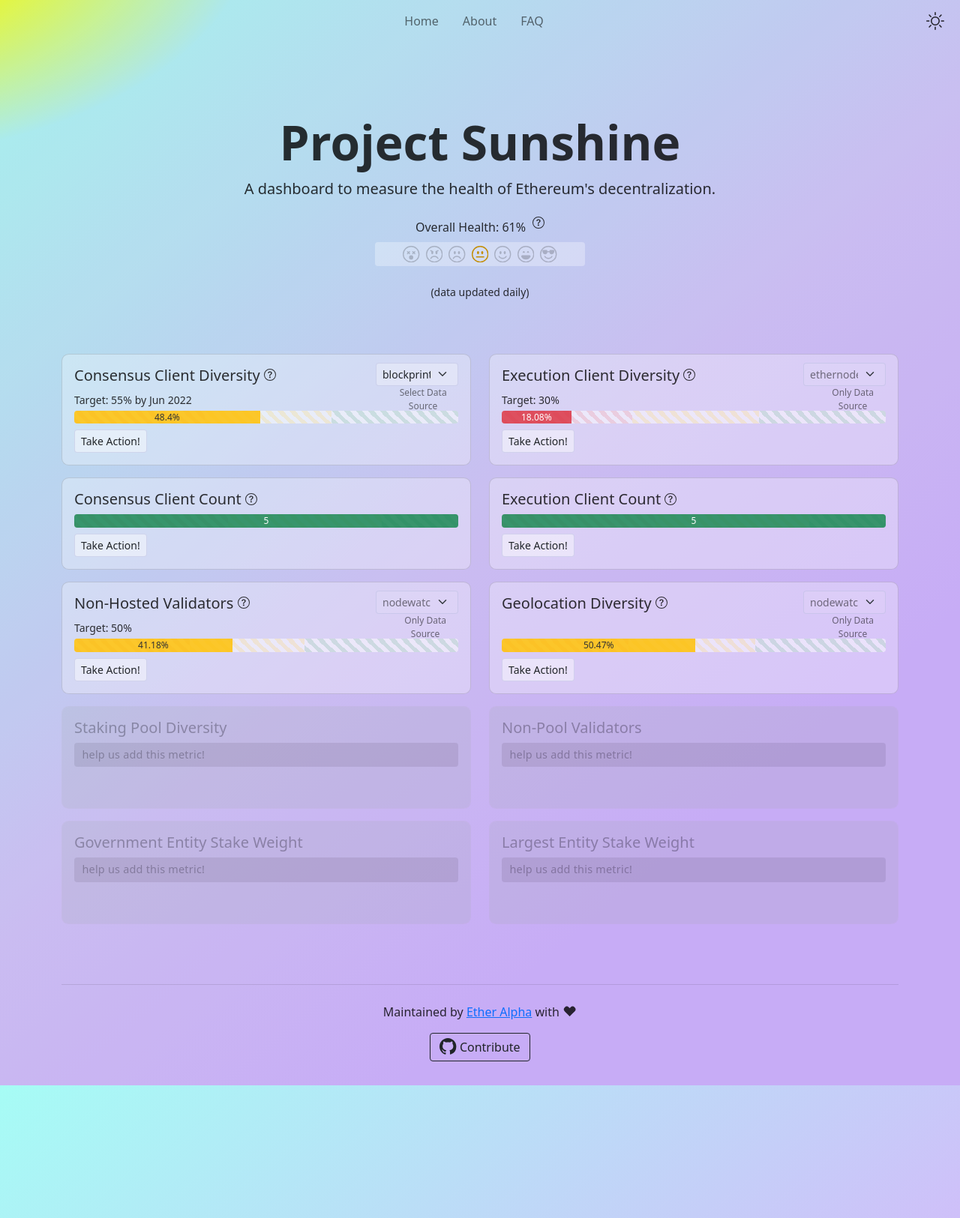
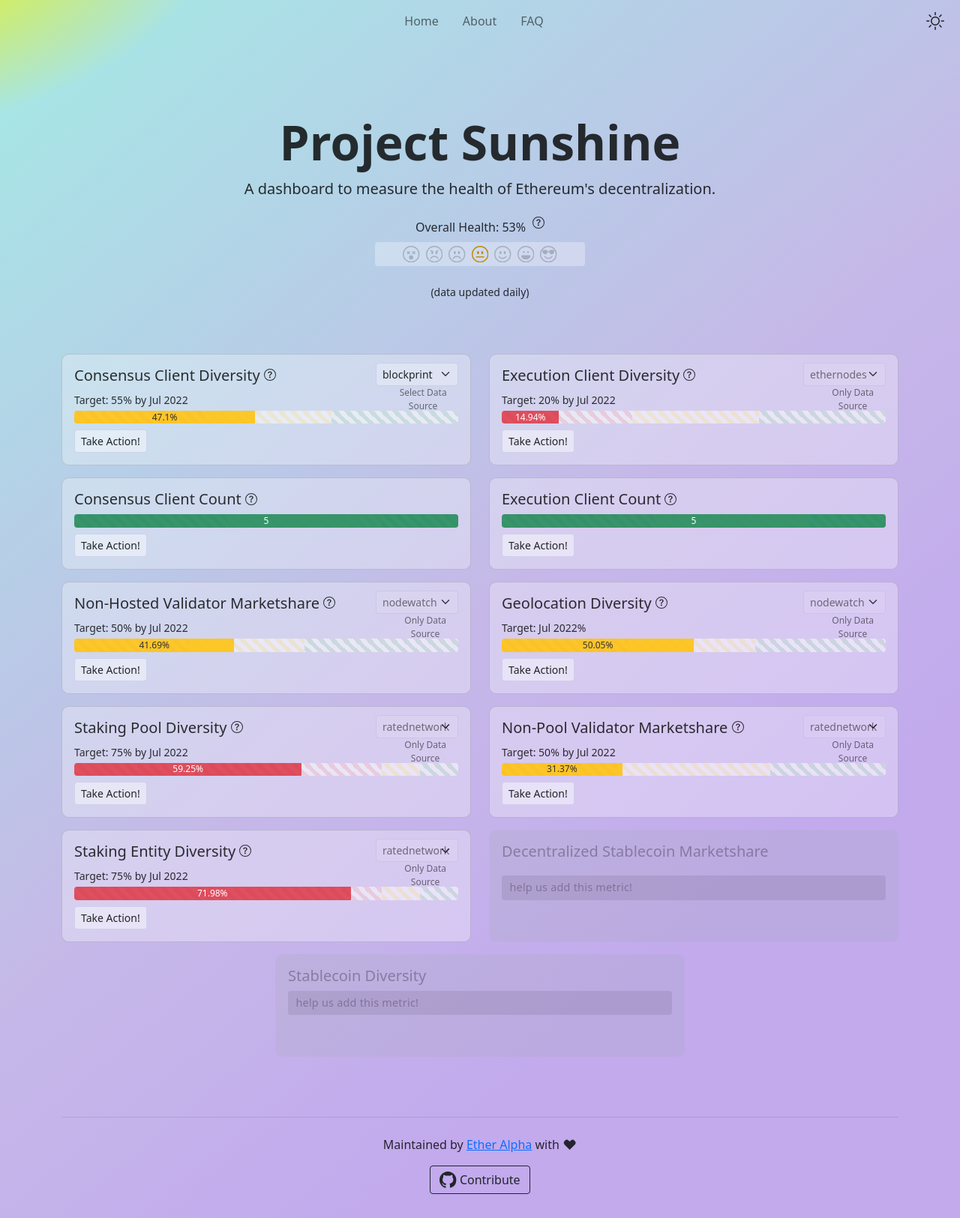
Before and after one commit to etheralpha/project-sunshine, a Jekyll site: the page built from index.md, in a window 1280 px wide. Shown: the whole page at 75% size. Built offline with Jekyll 4.4.1, drawn with Linux system fonts in a browser that asks for light colours.

Commit message:
Add 3 new metrics (#13)
* Staking Pool Diversity
* Non-Pool Validator Marketshare
* Staking Entity Diversity
* Update default values
* Small fixes and copy changes

```diff
--- a/_data/metrics.yml
+++ b/_data/metrics.yml
@@ -19,12 +19,12 @@
 # - title:
 #   id:
 #   disabled: true
-#   modal_enabled: false
+#   modal_enabled: true
 #   tooltip_enabled: false
 #   tooltip_text:
-#   default_value:
-#   danger_value:
-#   goal_value:
+#   default_value: 50
+#   danger_value: 30
+#   goal_value: 70
 #   target_value:
 #   target_date:
 #   influence: 1
@@ -37,12 +37,12 @@
   disabled: false
   modal_enabled: true
   tooltip_enabled: true
-  tooltip_text: This metric shows percent marketshare of the minority consensus clients.
-  default_value: 48.4
+  tooltip_text: This metric shows the percent marketshare of the minority consensus clients.
+  default_value: 47.1
   danger_value: 34
   goal_value: 67
   target_value: 55
-  target_date: Jun 2022
+  target_date: Jul 2022
   influence: 1
   data_sources:
     - blockprint-consensus-diversity
@@ -53,12 +53,12 @@
   disabled: false
   modal_enabled: true
   tooltip_enabled: true
-  tooltip_text: This metric shows percent marketshare of the minority execution clients.
-  default_value: 18.08
+  tooltip_text: This metric shows the percent marketshare of the minority execution clients.
+  default_value: 14.94
   danger_value: 34
   goal_value: 67
-  target_value: 30
-  target_date:
+  target_value: 20
+  target_date: Jul 2022
   influence: 1
   data_sources:
     - ethernodes-execution-diversity
@@ -90,17 +90,17 @@
   target_date:
   influence: 1
   data_sources:
-- title: Non-Hosted Validators
+- title: Non-Hosted Validator Marketshare
   id: hosted-validators
   disabled: false
   modal_enabled: true
   tooltip_enabled: true
-  tooltip_text: This metric shows percent marketshare of nodes not operating out of data centers.
-  default_value: 41.18
+  tooltip_text: This metric shows the percent marketshare of nodes not operating out of data centers.
+  default_value: 41.69
   danger_value: 30
   goal_value: 60
   target_value: 50
-  target_date:
+  target_date: Jul 2022
   influence: 1
   data_sources:
     - nodewatch-hosted-validators
@@ -110,63 +110,81 @@
   modal_enabled: true
   tooltip_enabled: true
   tooltip_text: This metric shows the percent marketshare of validators not operating in the country with the highest validator count (i.e. 100% - [% of validators in a single country]).
-  default_value: 50.47
+  default_value: 50.05
   danger_value: 33
   goal_value: 66
-  target_value:
+  target_value: Jul 2022
   target_date:
   influence: 1
   data_sources:
     - nodewatch-geolocation
 - title: Staking Pool Diversity
   id: pool-diversity
+  disabled: false
+  modal_enabled: true
+  tooltip_enabled: true
+  tooltip_text: This metric shows the percent marketshare of staking pool validators not operated by the top pool.
+  default_value: 59.25
+  danger_value: 80
+  goal_value: 90
+  target_value: 75
+  target_date: Jul 2022
+  influence: 1
+  data_sources:
+    - ratednetwork-pool-diversity
+- title: Non-Pool Validator Marketshare
+  id: pool-validators
+  disabled: false
+  modal_enabled: true
+  tooltip_enabled: true
+  tooltip_text: This metric shows the percent marketshare of validators not operated by pools.
+  default_value: 31.37
+  danger_value: 30
+  goal_value: 70
+  target_value: 50
+  target_date: Jul 2022
+  influence: 1
+  data_sources:
+    - ratednetwork-pool-validators
+- title: Staking Entity Diversity
+  id: staking-diversity
+  disabled: false
+  modal_enabled: true
+  tooltip_enabled: true
+  tooltip_text: This metric shows the percent marketshare of validators not operated by the top entity (DAO, protocol, solo operator, nation-state, etc).
+  default_value: 71.98
+  danger_value: 80
+  goal_value: 90
+  target_value: 75
+  target_date: Jul 2022
+  influence: 1
+  data_sources:
+    - ratednetwork-staking-diversity
+- title: Decentralized Stablecoin Marketshare
+  id: decentralized-stablecoins
   disabled: true
   modal_enabled: true
-  tooltip_enabled: true
-  tooltip_text: This metric shows percent marketshare of staking pool validators not operated by the top pool.
+  tooltip_enabled: false
+  tooltip_text:
   default_value: 50
   danger_value: 30
   goal_value: 70
-  target_value: 50
+  target_value:
   target_date:
   influence: 1
   data_sources:
-- title: Non-Pool Validators
-  id: pool-validators
+    # -
+- title: Stablecoin Diversity
+  id: stablecoin-diversity
   disabled: true
   modal_enabled: true
-  tooltip_enabled: true
-  tooltip_text: This metric shows percent marketshare of validators not operated by pools.
+  tooltip_enabled: false
+  tooltip_text:
   default_value: 50
   danger_value: 30
   goal_value: 70
-  target_value: 50
+  target_value:
   target_date:
   influence: 1
   data_sources:
-- title: Government Entity Stake Weight
-  id: government-entity
-  disabled: true
-  modal_enabled: false
-  tooltip_enabled: true
-  tooltip_text: This metric shows percent marketshare of validators operated by a single government entity (either nation-state or DAO).
-  default_value: 50
-  danger_value: 30
-  goal_value: 70
-  target_value: 5
-  target_date:
-  influence: 1
-  data_sources:
-- title: Largest Entity Stake Weight
-  id: largest-entity
-  disabled: true
-  modal_enabled: false
-  tooltip_enabled: true
-  tooltip_text: This metric shows percent marketshare of validators operated by a single entity.
-  default_value: 50
-  danger_value: 30
-  goal_value: 70
-  target_value: 5
-  target_date:
-  influence: 1
-  data_sources:
+    # -
--- a/assets/css/style.css
+++ b/assets/css/style.css
@@ -182,6 +182,10 @@ select {
 select:disabled {
   background-color: rgba(255,255,255,0.1) !important;
   color: rgba(0,0,0,0.5);
+}
+.form-select {
+  background-position: right 0.5rem center;
+  padding-right: 0
 }
 .form-floating>.form-control:focus~label,
 .form-floating>.form-control:not(:placeholder-shown)~label,
@@ -381,3 +385,7 @@ select:disabled {
 .dark-mode .modal-footer {
   border-color: rgb(162 170 188 / 20%) !important;
 }
+.dark-mode .modal-header .btn-close {
+  background-color: rgb(162 170 188 / 80%) !important;
+  margin-right: 0;
+}
```
Also changed, not shown: _netlify/functions/ratednetwork-pool-diversity.js (added, +144 -0 lines), _netlify/functions/ratednetwork-pool-validators.js (added, +140 -0 lines), _netlify/functions/ratednetwork-staking-diversity.js (added, +126 -0 lines).
